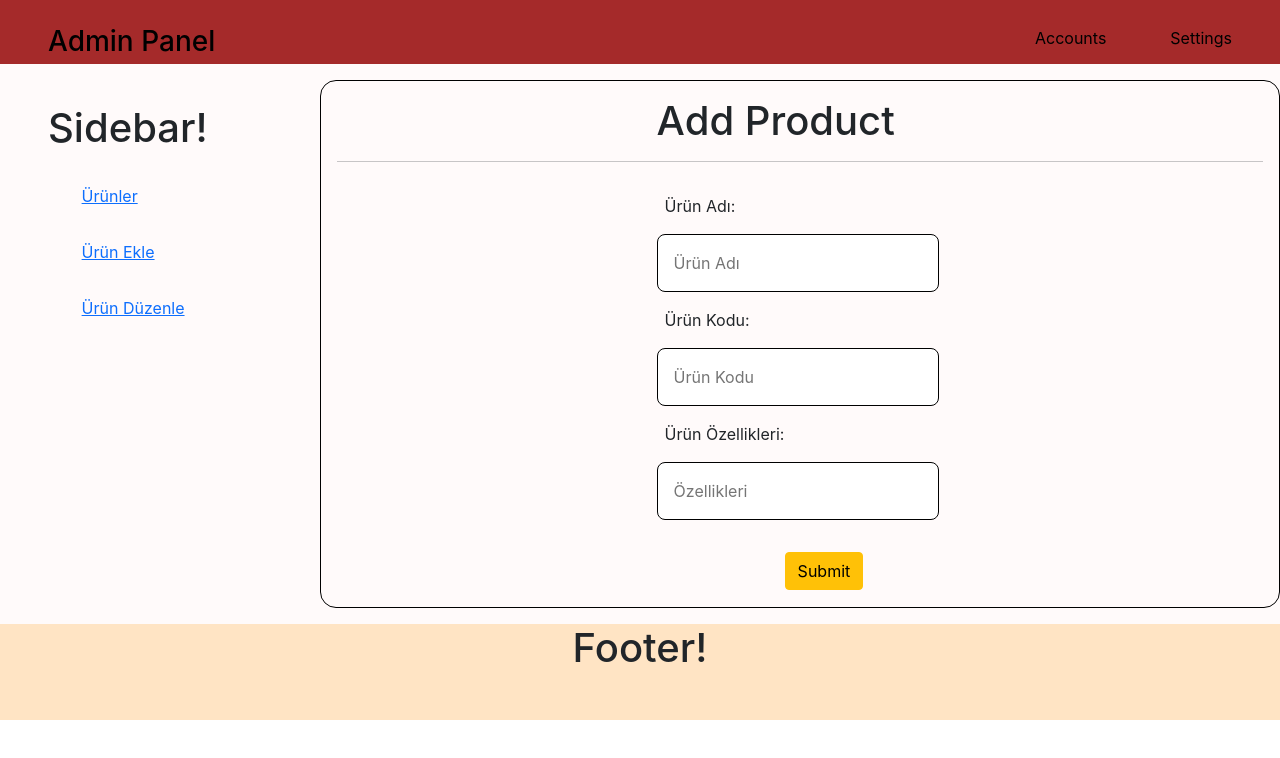
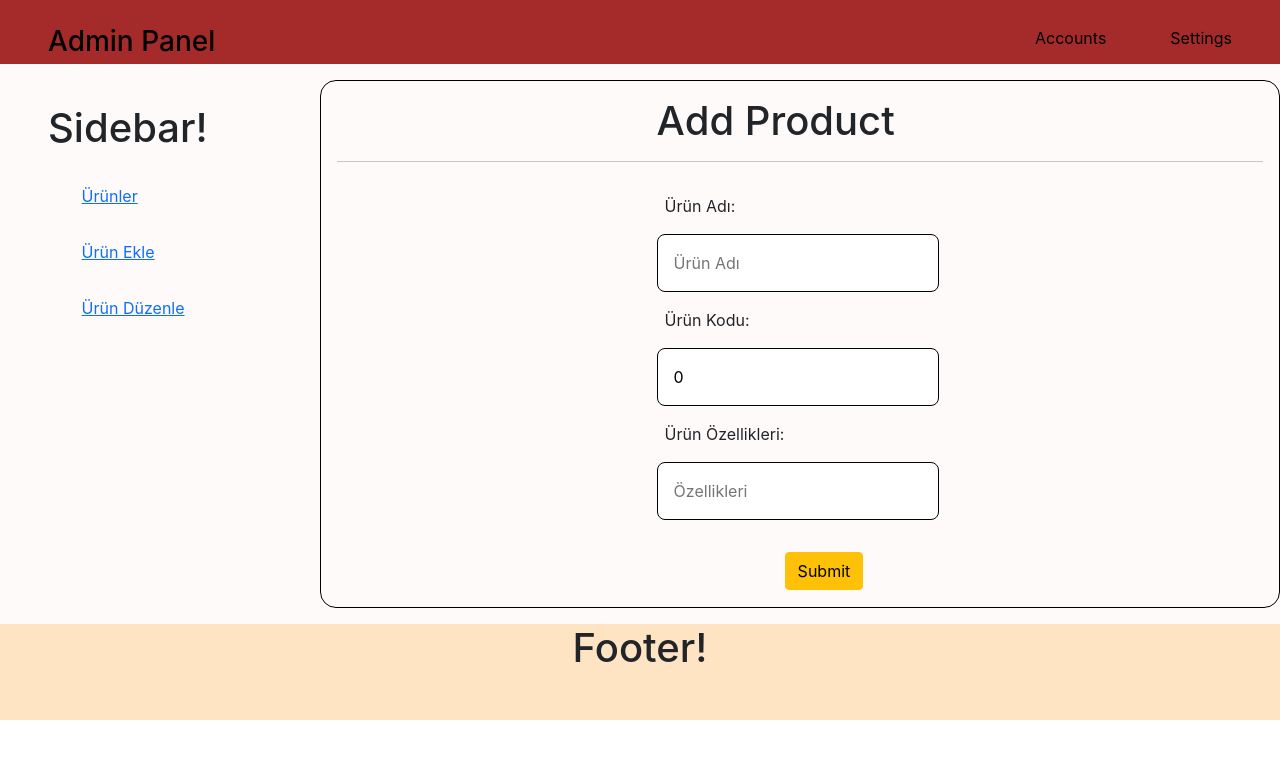
Before and after one commit to finebyme35/ReactAdminPanel, a React (Create React App) app: page /add in a window 1280 px wide. Shown: the top 758 px of the page. Built offline with nearby package versions, Linux system fonts and the light colour scheme; the HTML template or start-up script is replaced by a standard one.

Commit message:
form düzenlenmesi

```diff
--- a/src/App.js
+++ b/src/App.js
@@ -1,3 +1,4 @@
+import { useState } from "react";
 import { Route, Routes } from "react-router";
 import Footer from "./components/Footer";
 import Main from "./components/Main";
@@ -7,8 +8,14 @@ import ProductEdit from "./components/ProductEdit";
 import Sidebar from "./components/Sidebar";
 import Toolbar from "./components/Toolbar";
 
+
+const INITIAL_USER = [
+  {id: Math.random(), product: 'Dolap', productcode: '1211111111', productdescription: 'açılır kapanır bir eşya'},
+
+]
+
 function App() {
-
+  const [users, setUsers] = useState(INITIAL_USER);
 
   return (
     <>
@@ -17,9 +24,9 @@ function App() {
           <Sidebar />
           <Routes>
             <Route path='/' element={<Main />} />
-            <Route path='/product' element={<Product />} />
+            <Route path='/product' element={<Product initial={users}/>} />
             <Route path='/edit' element={<ProductEdit />} />
-            <Route path='/add' element={<ProductAdd />} />
+            <Route path='/add' element={<ProductAdd user={users}/>} />
           </Routes>
       </div>
       <Footer />
--- a/src/components/Main.js
+++ b/src/components/Main.js
@@ -1,3 +1,4 @@
+
 
 function Main() {
     return(
--- a/src/components/Product.js
+++ b/src/components/Product.js
@@ -1,13 +1,11 @@
 import { useState } from "react";
 import { Table, Button} from "react-bootstrap";
 
-const INITIAL_USER = [
-    {id: Math.random(), product: 'Dolap', productcode: '1211111111', productdescription: 'açılır kapanır bir eşya'},
 
-]
 
-function Product() {
-    const [users, setUsers] = useState(INITIAL_USER);
+
+function Product(props) {
+    const [users, setUsers] = useState(props.initial);
 
     const onDelete = (id) => {
         const newUsers = users.filter(user =>  user.id !== id);
@@ -26,7 +24,7 @@ function Product() {
                                     </tr>
                                 </thead>
                                 <tbody>
-                                        { users ?
+                                    { users ?
                                         users.map(user =>
                                             <tr key={user.id}>
                                                 <td>
--- a/src/components/ProductAdd.js
+++ b/src/components/ProductAdd.js
@@ -1,17 +1,40 @@
+import { useState } from "react";
 import { Button } from "react-bootstrap";
 
 
-function ProductAdd(){
+function ProductAdd(props){
+    const [users, setUsers] = useState(props.user);
+    const [products, setProducts] = useState('');
+    const [productcodes, setProductCode] = useState(0);
+    const [productdescriptions, setProductsDescriptions] = useState('');
+
+    const addUsers = (e) => {
+        e.preventDefault();
+        const newUser = {
+            id: Math.random(),
+            product: products,
+            productcode: productcodes,
+            productdescription: productdescriptions
+        }
+        setUsers([...users, newUser])
+        setProducts('');
+        setProductsDescriptions('');
+        setProductCode('');
+    }
+
     return(
         <div className="product-edit">
             <h1 className="product-edititle">Add Product</h1>
             <hr />
+           <form onSubmit={addUsers}>
             <label htmlFor="product-name" className="product-label">Ürün Adı: </label>
                 <input
                 type="text"
                 placeholder="Ürün Adı"
                 id="product-name"
                 name="product-name"
+                value={products}
+                onChange={(e) => setProducts(e.target.value)}
                 className="product-input"
                 ></input>
                 <label htmlFor="product-code" className="product-label">Ürün Kodu: </label>
@@ -20,6 +43,8 @@ function ProductAdd(){
                 placeholder="Ürün Kodu"
                 id="product-code"
                 name="product-code"
+                value={productcodes}
+                onChange={(e) => setProductCode(e.target.value)}
                 className="product-input"
                 ></input>
                 <label htmlFor="product-description" className="product-label">Ürün Özellikleri: </label>
@@ -28,9 +53,12 @@ function ProductAdd(){
                 placeholder="Özellikleri"
                 id="product-description"
                 name="product-description"
+                value={productdescriptions}
+                onChange={(e) => setProductsDescriptions(e.target.value)}
                 className="product-input"
                 ></input>
-            <Button variant="warning" className="btn-sbmt">Submit</Button>
+                <Button variant="warning" type="submit" className="btn-sbmt">Submit</Button>
+           </form>
         </div>
     )
 }
--- a/src/components/ProductEdit.js
+++ b/src/components/ProductEdit.js
@@ -9,6 +9,7 @@ function ProductEdit() {
         <div className="product-edit">
                 <h1 className="product-edititle">Edit Product</h1>
                 <hr />
+                <form>
                     <label htmlFor="product-names" className="product-label">Edit Product Name: </label>
                     <input
                     type="text"
@@ -34,6 +35,7 @@ function ProductEdit() {
                     className="product-input"
                     ></input>
                     <Button variant="warning" className="btn-sbmt">Submit</Button>
+                </form>
         </div>
     )
 }
```
Lines whose indentation alone changed are shown as unchanged.
